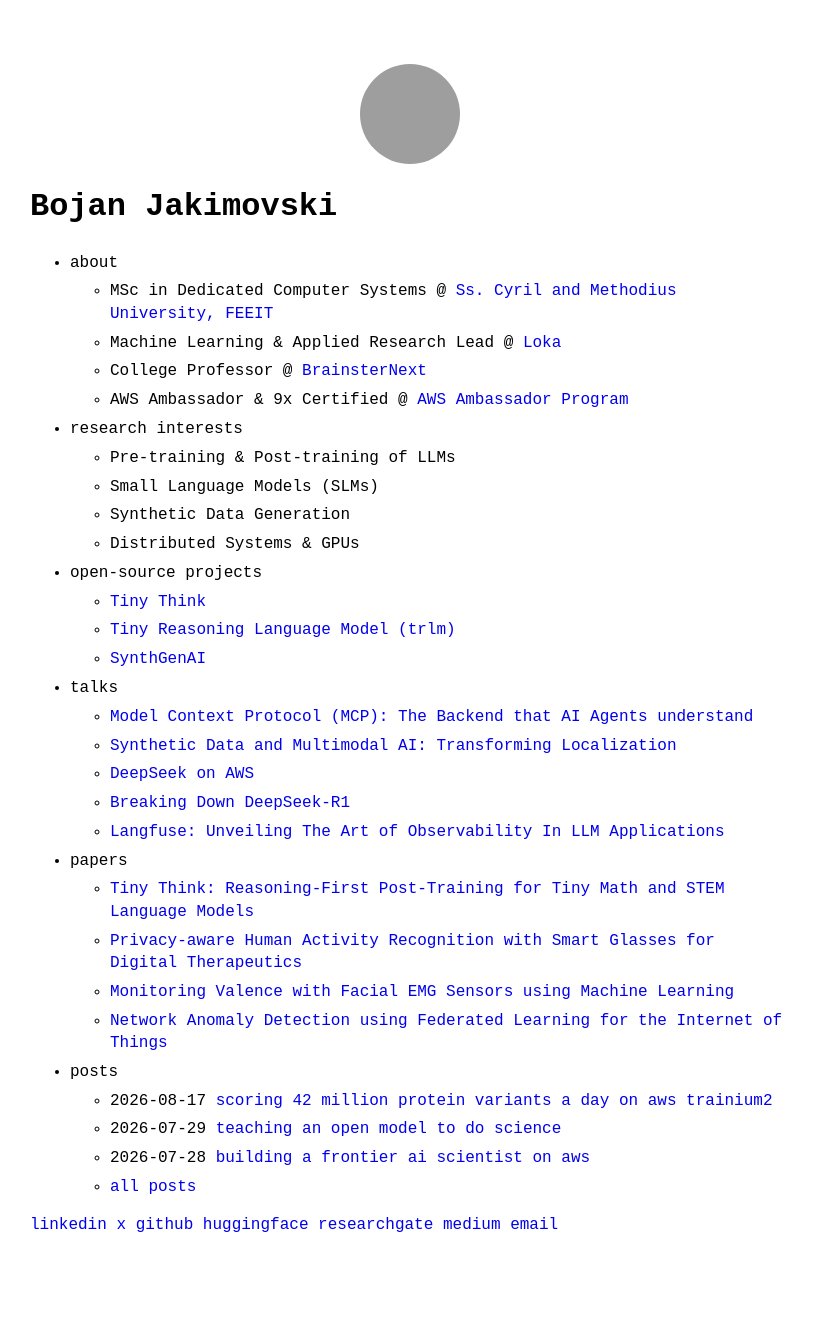
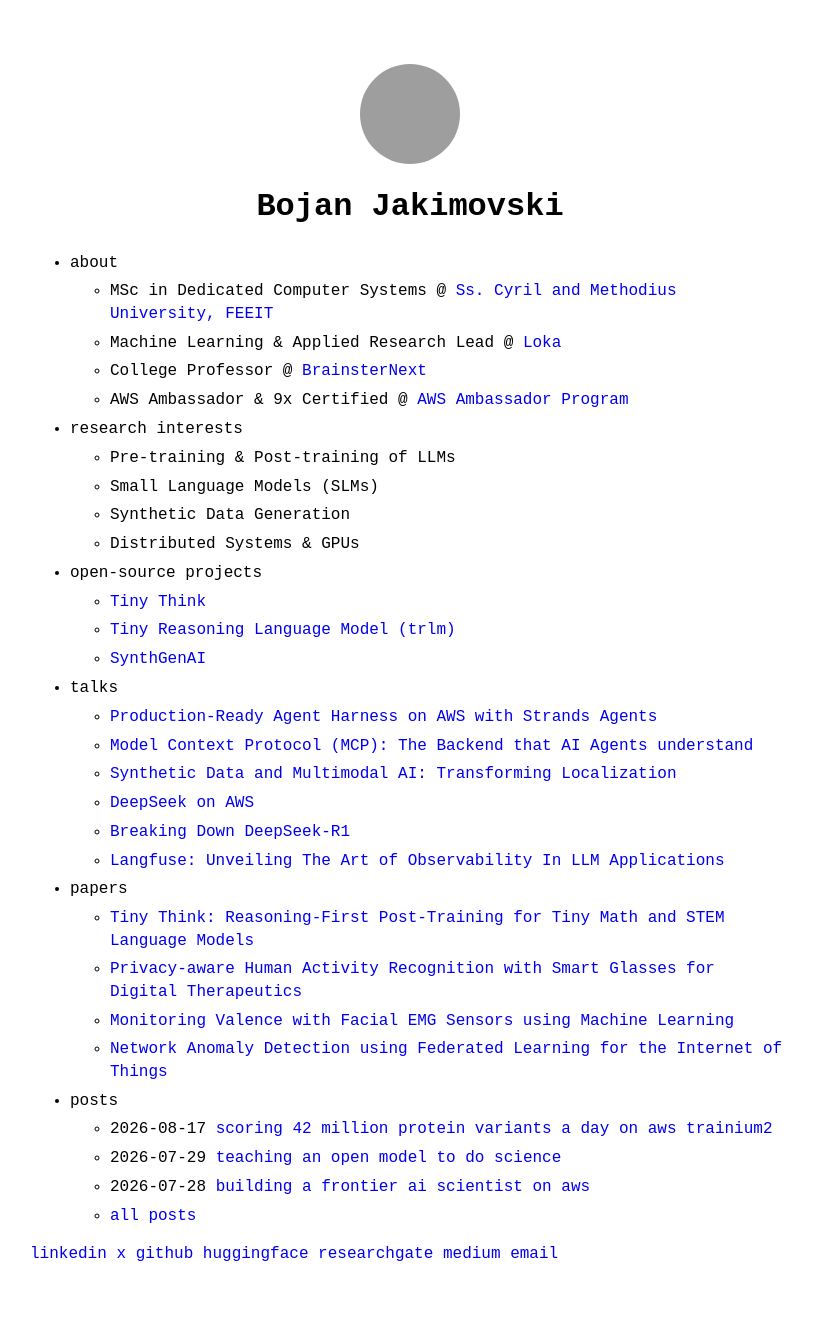
Before and after one commit to Shekswess/Shekswess.github.io, a Jekyll site: the page built from index.md, in a window 1280 px wide. Shown: the whole page, without its empty margins (230-1043 px from the left). Built offline with Jekyll 4.4.1, drawn with Linux system fonts in a browser that asks for light colours; before the commit the page ends 1301 px from its top, so only the background shows below that; grey boxes are pictures that could not be loaded.

Commit message:
add(talks): add agent harness talk and center home title

```diff
--- a/_data/menu.yml
+++ b/_data/menu.yml
@@ -24,6 +24,7 @@ entries:
 
   - title: talks
     entries:
+      - title: "<a href='https://youtu.be/xTfCk3a-Esk'>Production-Ready Agent Harness on AWS with Strands Agents</a>"
       - title: "<a href='https://youtu.be/DAXAZSKSNG8'>Model Context Protocol (MCP): The Backend that AI Agents understand </a>"
       - title: "<a href='https://www.youtube.com/watch?v=b_K1Hs2_GcU'>Synthetic Data and Multimodal AI: Transforming Localization</a>"
       - title: <a href='https://www.youtube.com/watch?v=zRkZrRUkJ48'>DeepSeek on AWS</a>
--- a/_layouts/default.html
+++ b/_layouts/default.html
@@ -1,7 +1,7 @@
 <!DOCTYPE html>
 <html lang="{{ page.lang | default: "en" }}">
   {%- include head.html -%}
-  <body a="{{ site.theme_config.appearance | default: "auto" }}">
+  <body class="layout-{{ page.layout | default: 'default' }}" a="{{ site.theme_config.appearance | default: "auto" }}">
     <main class="page-content" aria-label="Content">
       <div class="w">
         <img src="https://avatars.githubusercontent.com/u/72557383?v=4" alt="Bojan Jakimovski" style="width:100px;height:100px;border-radius:50%;margin-bottom:10px;">
--- a/assets/css/main.scss
+++ b/assets/css/main.scss
@@ -2,3 +2,7 @@
 ---
 
 @import "no-style-please";
+
+.layout-home header {
+  text-align: center;
+}
```
